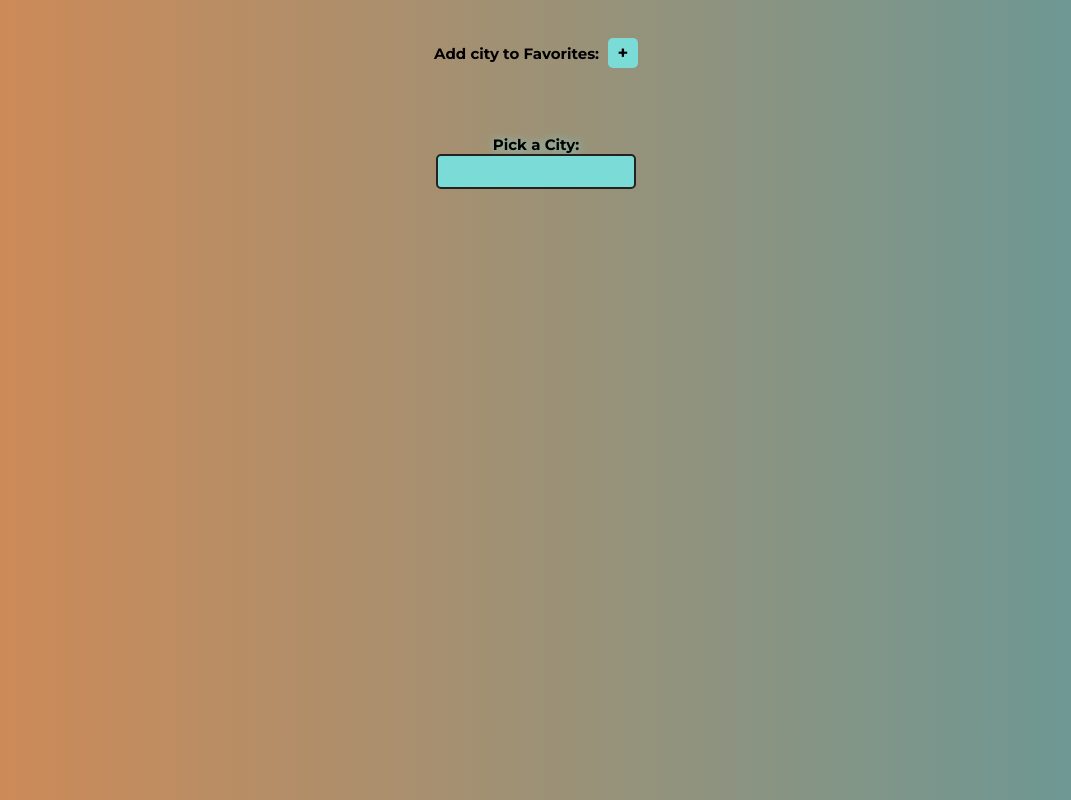
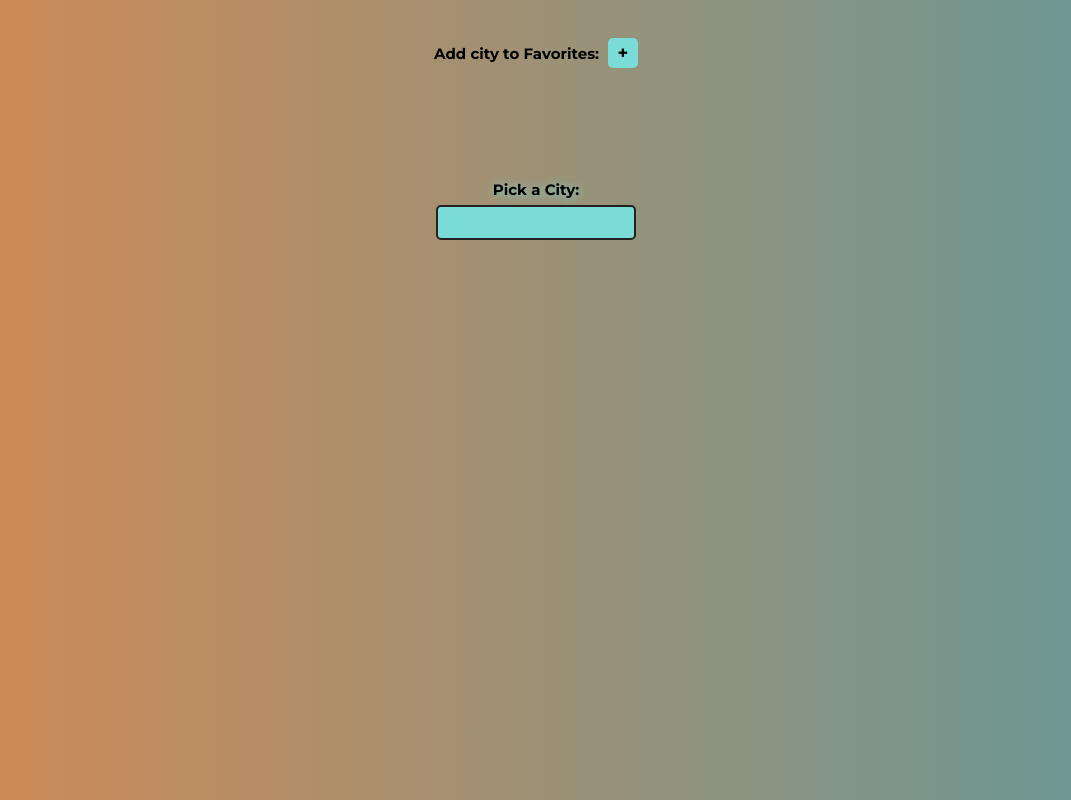
Before and after one commit to MateiMadalina/WeatherApp, a website: page client/index.html in a window 1280 px wide. Shown: the whole page, without its empty margins (104-1175 px from the left). Drawn offline with Linux system fonts and the light colour scheme.

Commit message:
Beautify city display

```diff
--- a/client/public/style.css
+++ b/client/public/style.css
@@ -76,7 +76,7 @@ form {
   justify-content: center;
   flex-direction: column;
   text-align: center;
-  margin: 2em;
+  margin: 5em 2em 2em 2em;
   padding: 1em;
 }
 
@@ -148,6 +148,7 @@ section p,
 label {
   font-weight: 700;
   text-shadow: 1px 1px 10px rgb(123, 219, 214);
+  margin-bottom: 0.4em;
 }
 
 #fav_btn {
```
